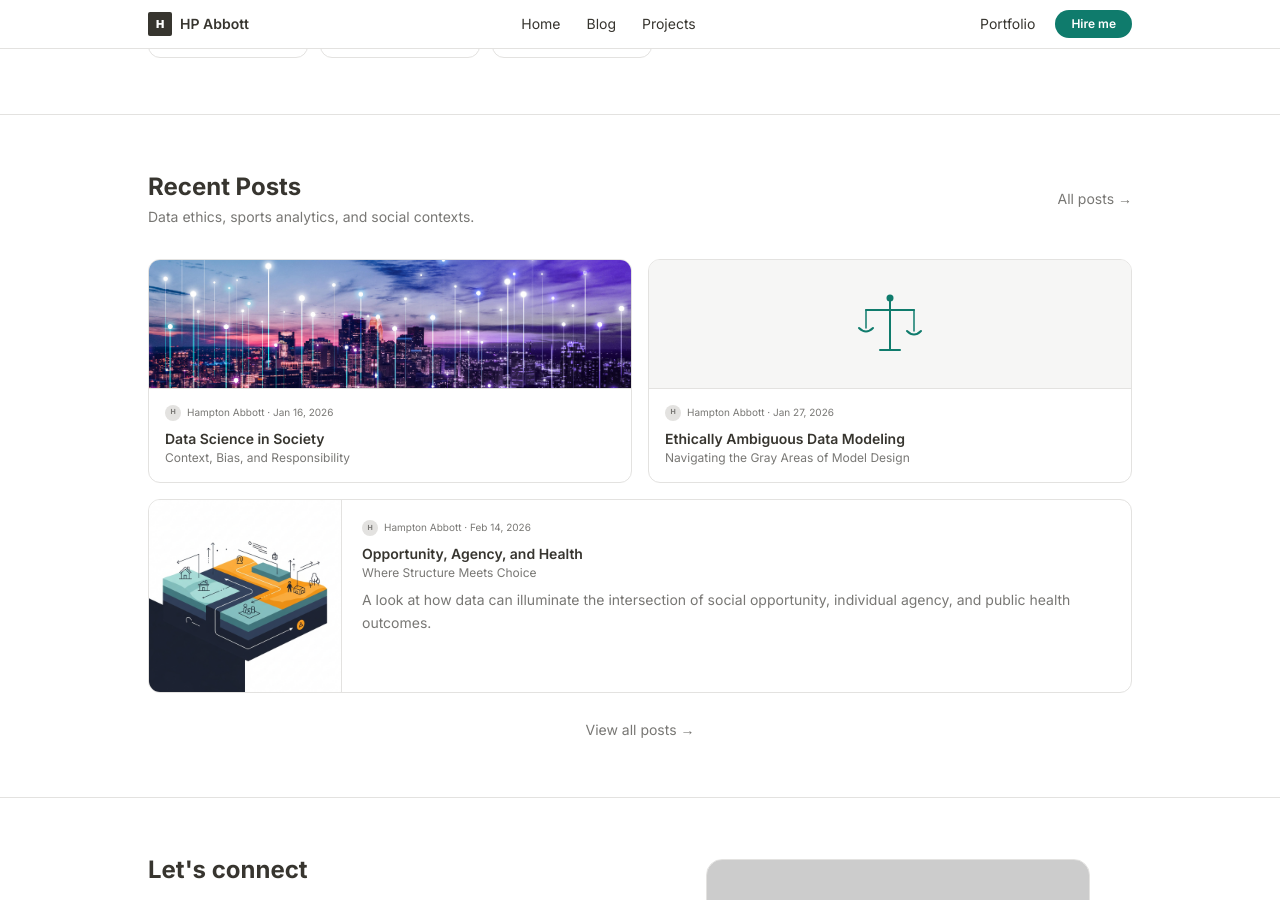
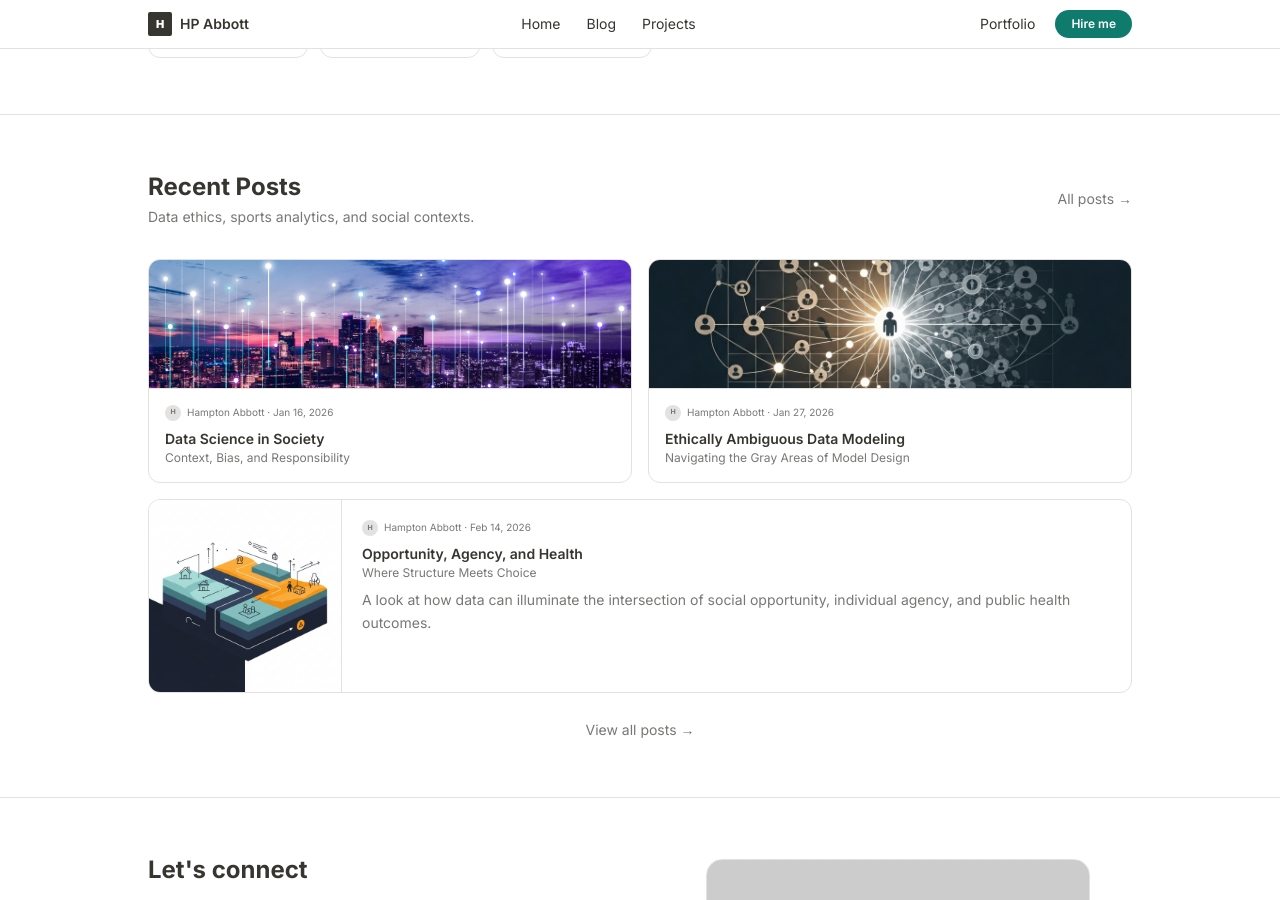
Before and after one commit to HPAuncc/HPAuncc.github.io, a Jekyll site: the page built from index.html, in a window 1280 px wide and 900 px high, scrolled down 1204 px. Built offline with Jekyll 4.4.1, drawn with Linux system fonts in a browser that asks for light colours; nearby versions of some CDN libraries.

Commit message:
Add thumbnail to Ethically Ambiguous Data Modeling post
Replaces scales SVG placeholder with AI-generated illustration.
Adds thumbnail banner to post page with SEO alt text.

Co-Authored-By: Claude Sonnet 4.6 <noreply@anthropic.com>

```diff
--- a/index.html
+++ b/index.html
@@ -295,23 +295,8 @@ layout: null
 
       <!-- Blog 2 -->
       <a href="/2026/01/27/ethically-ambiguous-data-modeling.html" class="block bg-white border border-[#e3e2e0] rounded-xl overflow-hidden ch">
-        <div class="bg-[#f6f6f5] h-32 flex items-center justify-center">
-          <svg width="72" height="72" viewBox="0 0 72 72" fill="none" xmlns="http://www.w3.org/2000/svg">
-            <!-- Pole -->
-            <line x1="36" y1="10" x2="36" y2="62" stroke="#0f7b6c" stroke-width="2" stroke-linecap="round"/>
-            <!-- Base -->
-            <line x1="26" y1="62" x2="46" y2="62" stroke="#0f7b6c" stroke-width="2" stroke-linecap="round"/>
-            <!-- Beam -->
-            <line x1="12" y1="22" x2="60" y2="22" stroke="#0f7b6c" stroke-width="2" stroke-linecap="round"/>
-            <!-- Top knob -->
-            <circle cx="36" cy="10" r="3.5" fill="#0f7b6c"/>
-            <!-- Left arm + pan -->
-            <line x1="12" y1="22" x2="12" y2="40" stroke="#0f7b6c" stroke-width="1.5" stroke-linecap="round"/>
-            <path d="M5 40 Q12 47 19 40" stroke="#0f7b6c" stroke-width="2" fill="none" stroke-linecap="round"/>
-            <!-- Right arm + pan (slightly lower = imbalance) -->
-            <line x1="60" y1="22" x2="60" y2="43" stroke="#0f7b6c" stroke-width="1.5" stroke-linecap="round"/>
-            <path d="M53 43 Q60 50 67 43" stroke="#0f7b6c" stroke-width="2" fill="none" stroke-linecap="round"/>
-          </svg>
+        <div class="h-32 overflow-hidden">
+          <img src="assets/images/blog-2/thumbnail.png" alt="Conceptual illustration of ethically ambiguous data modeling, depicting a central human node split between a structured, glowing data network and a chaotic, hazy web of connections." class="w-full h-full object-cover object-center">
         </div>
         <div class="p-4 border-t border-[#e3e2e0]">
           <div class="flex items-center gap-1.5 mb-2">
```
Also changed, not shown: _posts/2026-01-27-ethically-ambiguous-data-modeling.md (+2 -0 lines), assets/images/blog-2/thumbnail.png (added).
